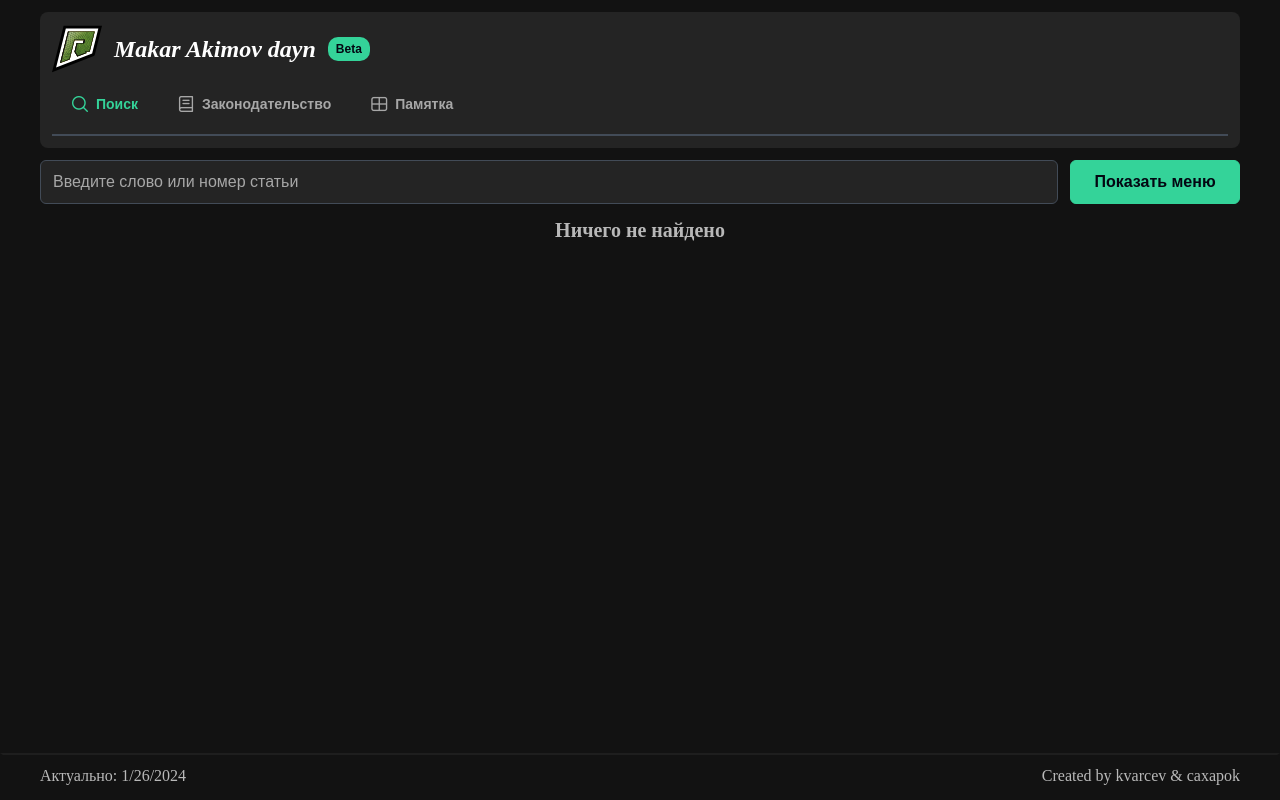
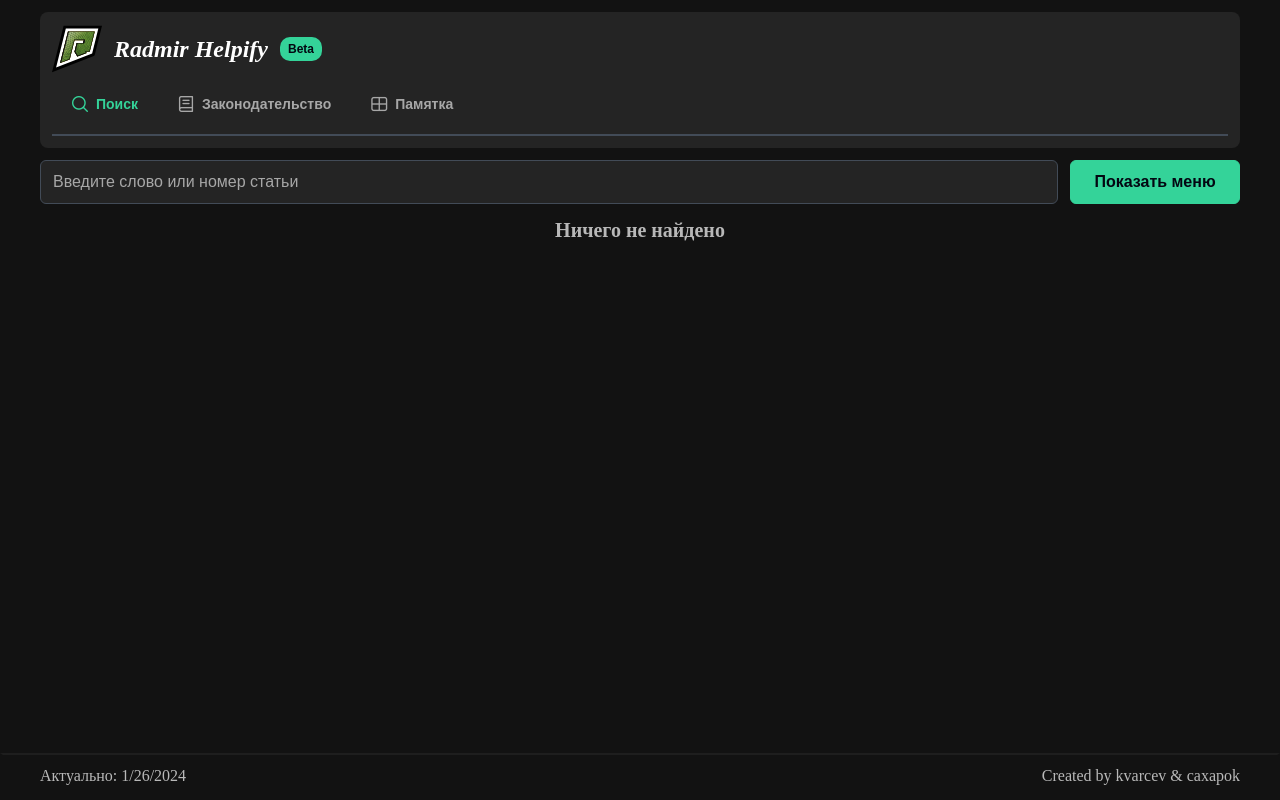
Before and after one commit to kv4rtz/radmir-helpify, a Next.js app: page / in a window 1280 px wide. Built offline with nearby package versions, Linux system fonts and the light colour scheme; a web font is replaced by a local one.

Commit message:
fix header

```diff
--- a/src/components/global/Header/Header.tsx
+++ b/src/components/global/Header/Header.tsx
@@ -39,9 +39,7 @@ const Header = () => {
                 alt="radmir logo радмир логотип"
                 className="w-[50px] h-[50px]"
               />
-              <h1 className="font-semibold italic text-2xl">
-                Makar Akimov dayn
-              </h1>
+              <h1 className="font-semibold italic text-2xl">Radmir Helpify</h1>
               <Badge value="Beta"></Badge>
             </div>
             <div className="text-sm opacity-60">
```
